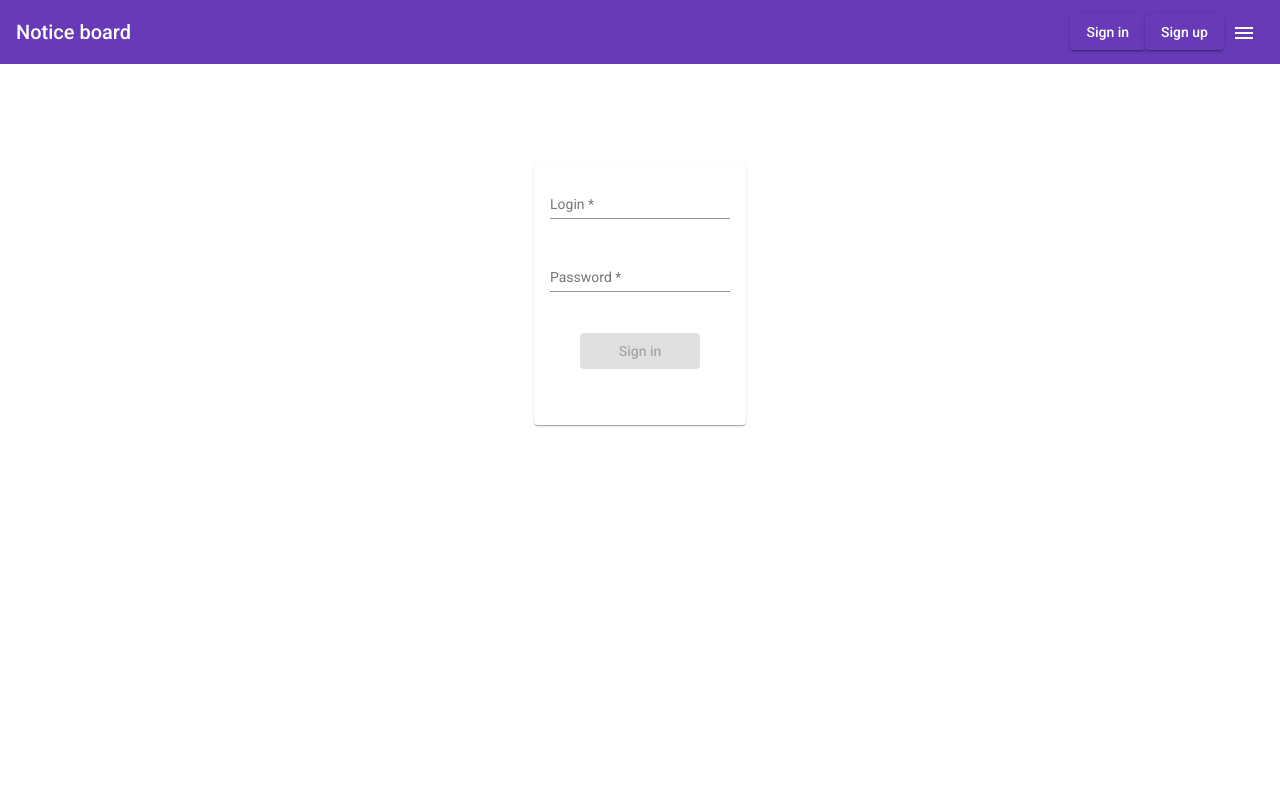
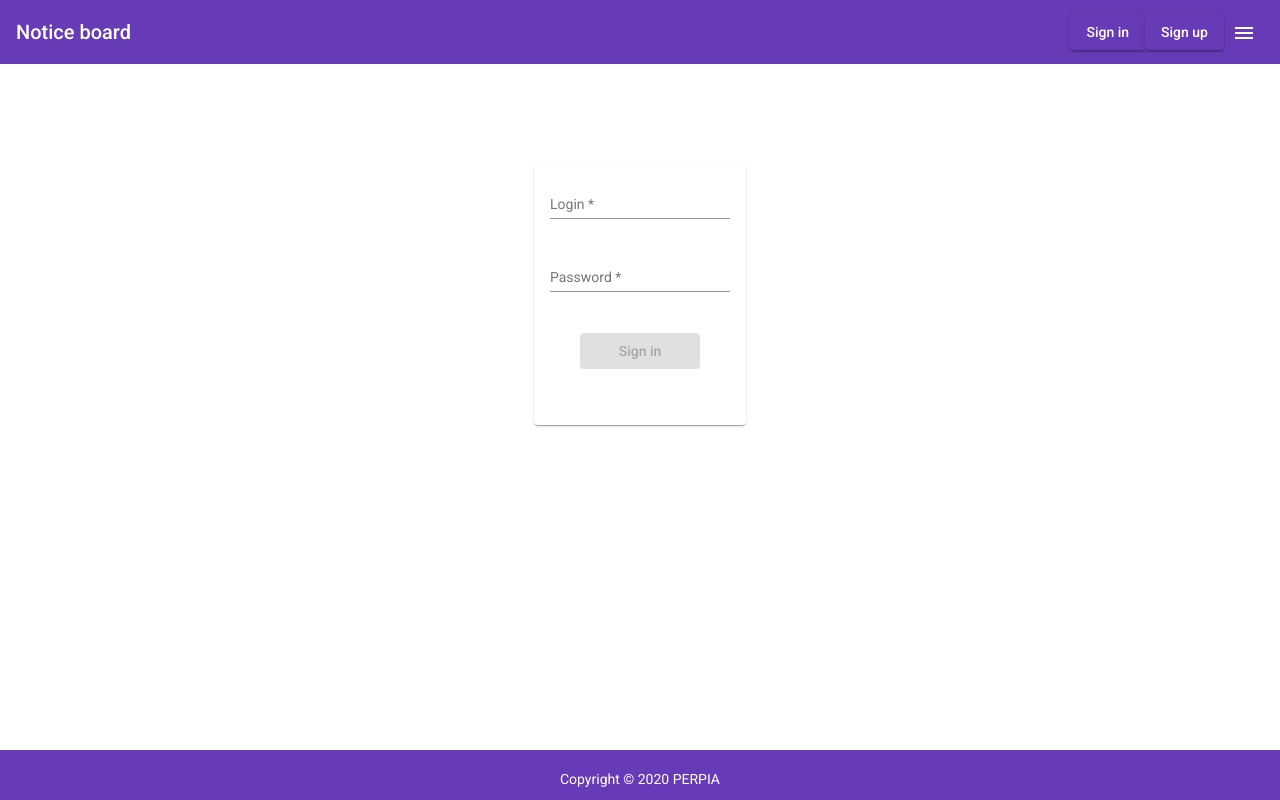
Before and after one commit to Hatulak/notice-board, an Angular app in the folder frontend/: page /login in a window 1280 px wide. Built offline with nearby package versions, Linux system fonts and the light colour scheme.

Commit message:
Add footer

```diff
--- a/frontend/src/app/app.component.html
+++ b/frontend/src/app/app.component.html
@@ -1,2 +1,3 @@
 <app-menu-bar></app-menu-bar>
 <router-outlet></router-outlet>
+<app-footer></app-footer>
--- a/frontend/src/app/app.module.ts
+++ b/frontend/src/app/app.module.ts
@@ -21,6 +21,7 @@
 import {MAT_SNACK_BAR_DEFAULT_OPTIONS, MatSnackBarModule} from '@angular/material/snack-bar';
 import {AuthInterceptorService} from './services/auth/auth-interceptor.service';
 import {MatMenuModule} from '@angular/material/menu';
+import { FooterComponent } from './components/footer/footer.component';
 
 @NgModule({
   declarations: [
@@ -28,7 +29,8 @@
     MainPageComponent,
     MenuBarComponent,
     LoginPageComponent,
-    RegistrationPageComponent
+    RegistrationPageComponent,
+    FooterComponent
   ],
   imports: [
     BrowserModule,
--- /dev/null
+++ b/frontend/src/app/components/footer/footer.component.css
@@ -0,0 +1,15 @@
+.footer {
+  position: fixed;
+  bottom: 0;
+  width: 100%;
+  height: 50px;
+  background-color: #673ab7;
+  text-align: center;
+}
+
+.container {
+  margin-top: 3px;
+  margin-bottom: 3px;
+  color: #ffffff;
+  width: 100%;
+}
--- /dev/null
+++ b/frontend/src/app/components/footer/footer.component.html
@@ -0,0 +1,5 @@
+<div class="footer">
+  <div class="container">
+    <p class="footer-copyright py-3"> Copyright © 2020 PERPIA</p>
+  </div>
+</div>
--- /dev/null
+++ b/frontend/src/app/components/footer/footer.component.ts
@@ -0,0 +1,15 @@
+import { Component, OnInit } from '@angular/core';
+
+@Component({
+  selector: 'app-footer',
+  templateUrl: './footer.component.html',
+  styleUrls: ['./footer.component.css']
+})
+export class FooterComponent implements OnInit {
+
+  constructor() { }
+
+  ngOnInit(): void {
+  }
+
+}
```
Also changed, not shown: 1 other file (tests, documents, lock files or other folders).
